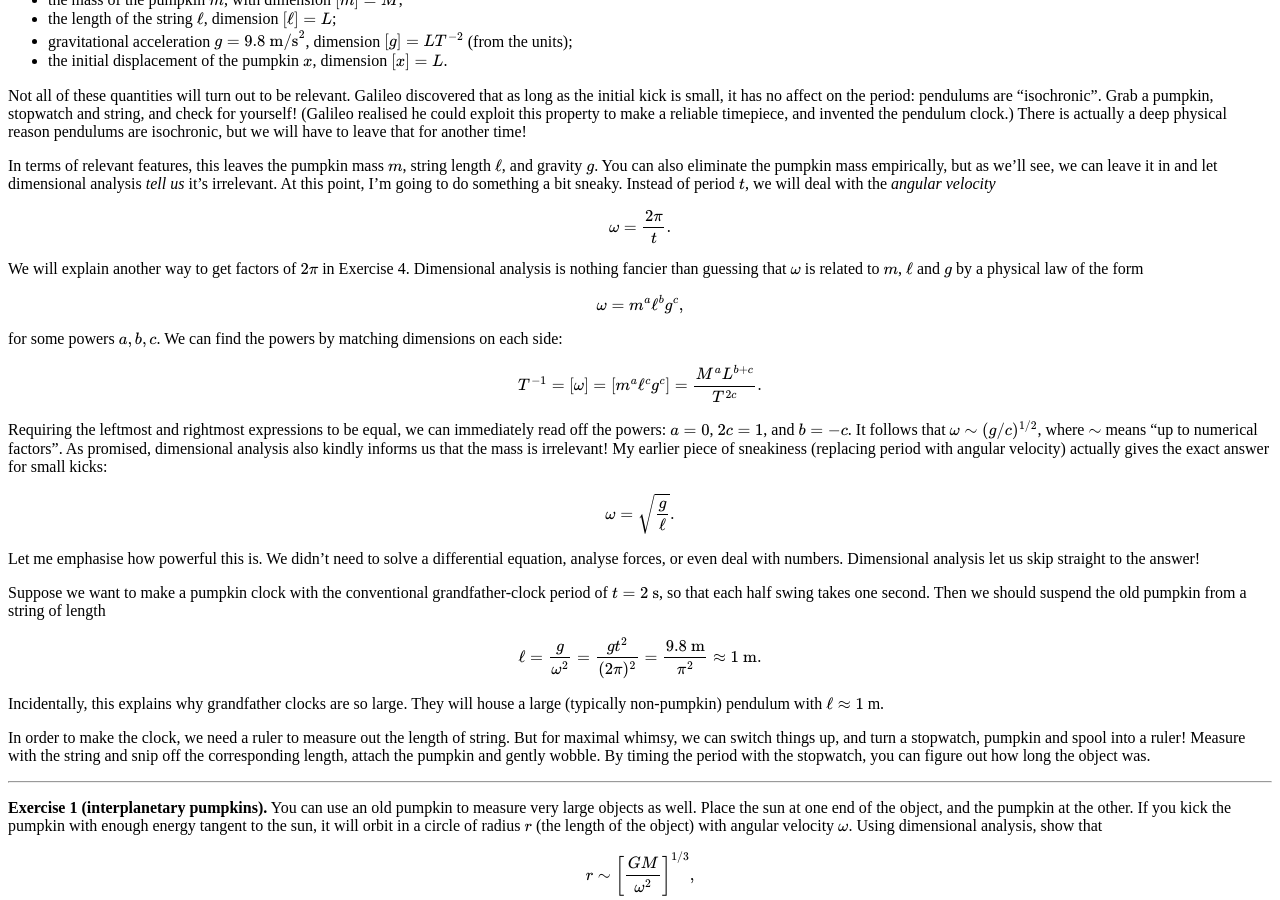
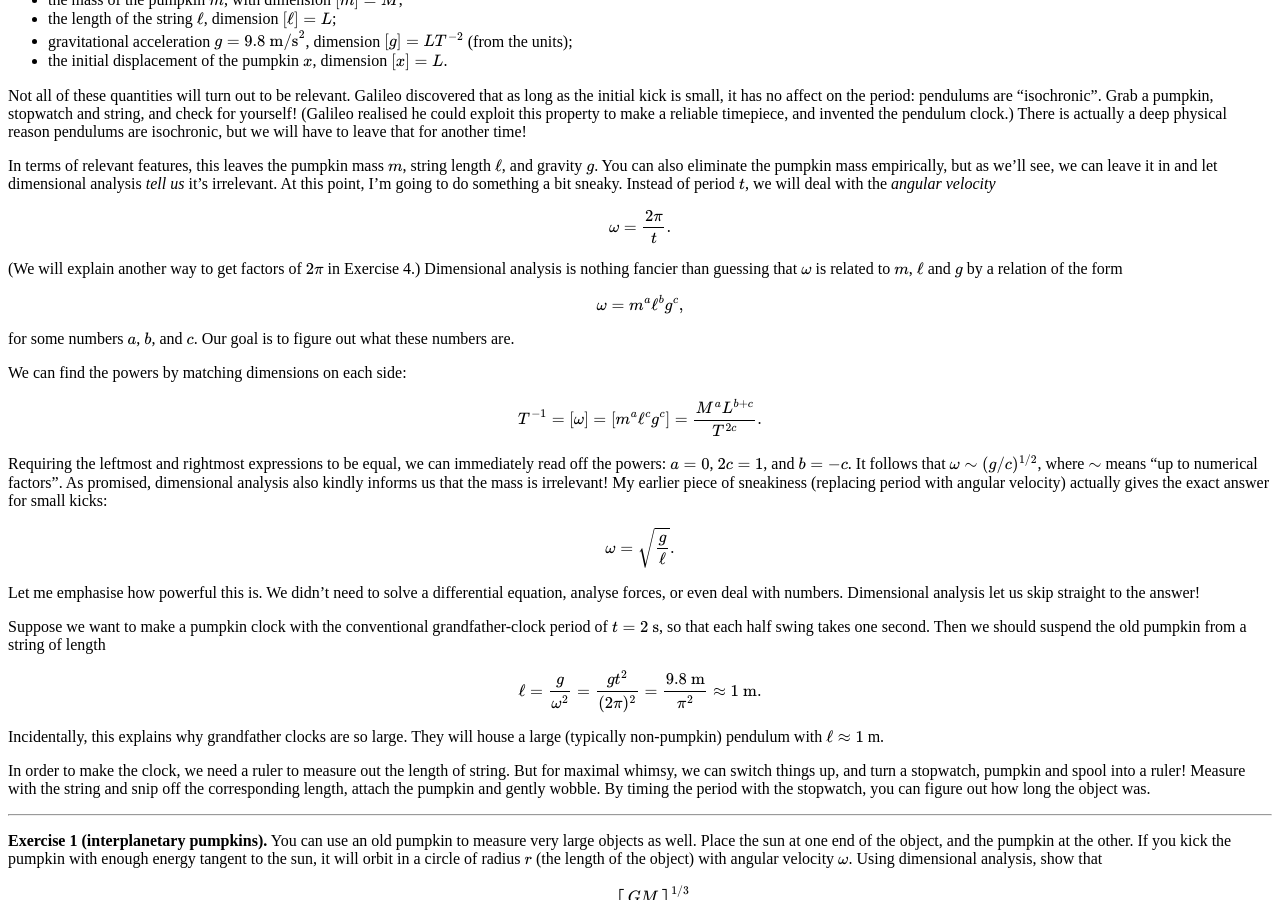
Before and after one commit to hapax/hapax.github.io, a Jekyll site: the page built from assets/simple-physics.md, in a window 1280 px wide and 900 px high, scrolled down 2144 px. Built offline with Jekyll 4.4.1, drawn with Linux system fonts in a browser that asks for light colours; our own code applies the rules of GitHub Pages for plain Markdown files; formulas are drawn with MathJax 3; a script that is not in the unit is left out.

Commit message:
Update simple-physics.md

```diff
--- a/assets/simple-physics.md
+++ b/assets/simple-physics.md
@@ -203,15 +203,17 @@ $$
 \omega = \frac{2\pi}{t}.
 $$
 
-We will explain another way to get factors of $2\pi$ in Exercise 4.
+(We will explain another way to get factors of $2\pi$ in Exercise 4.)
 Dimensional analysis is nothing fancier than guessing that $\omega$ is related to $m$,
-$\ell$ and $g$ by a physical law of the form
+$\ell$ and $g$ by a relation of the form
 
 $$
 \omega = m^a \ell^b g^c,
 $$
 
-for some powers $a, b, c$.
+for some numbers $a$, $b$, and $c$.
+Our goal is to figure out what these numbers are.
+
 We can find the powers by matching dimensions on each side:
 
 $$
```
